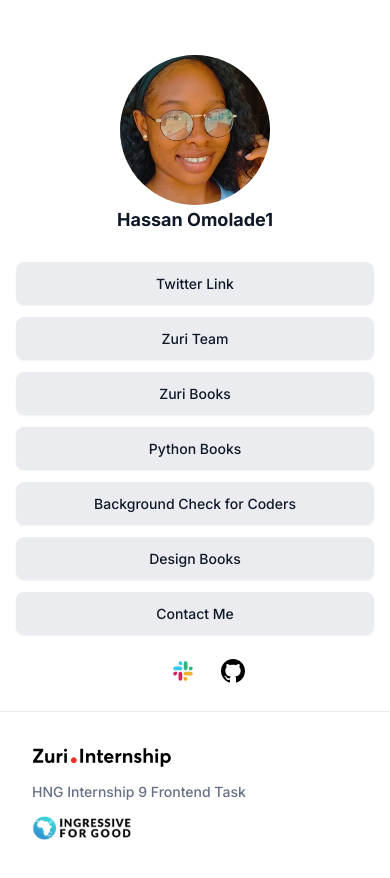
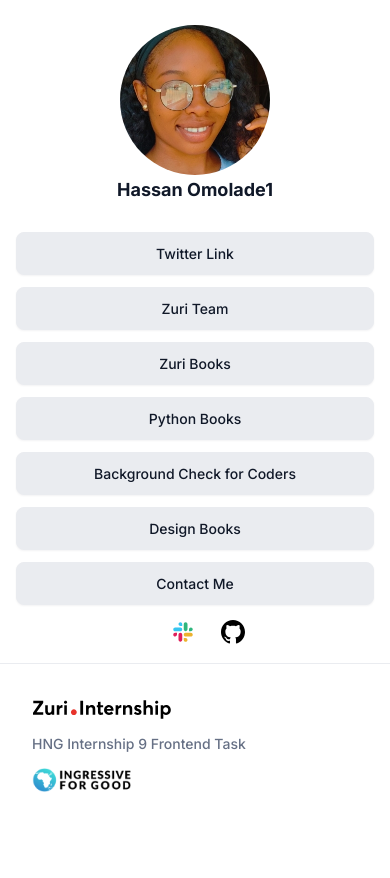
Before and after one commit to Hormor/linktree-project, a React (Vite) app: page / in a window 390 px wide. Shown: the top 878 px of the page. After the commit the page ends 852 px from the top, so only its background shows below. Built offline with nearby package versions, Linux system fonts and the light colour scheme.

Commit message:
adjusted the padding

```diff
--- a/src/App.css
+++ b/src/App.css
@@ -34,7 +34,7 @@
 }
 
 #social-section {
-    padding: 24px 0;
+    padding: 15px 0;
     background-color: #ffffff;
 }
 
--- a/src/index.css
+++ b/src/index.css
@@ -29,7 +29,7 @@ body {
 @media screen and (max-width: 600px) {
     .container {
         width: 100%;
-        padding-top: 55px;
+        padding-top: 25px;
         padding-bottom: 45px;
     }
 
```
